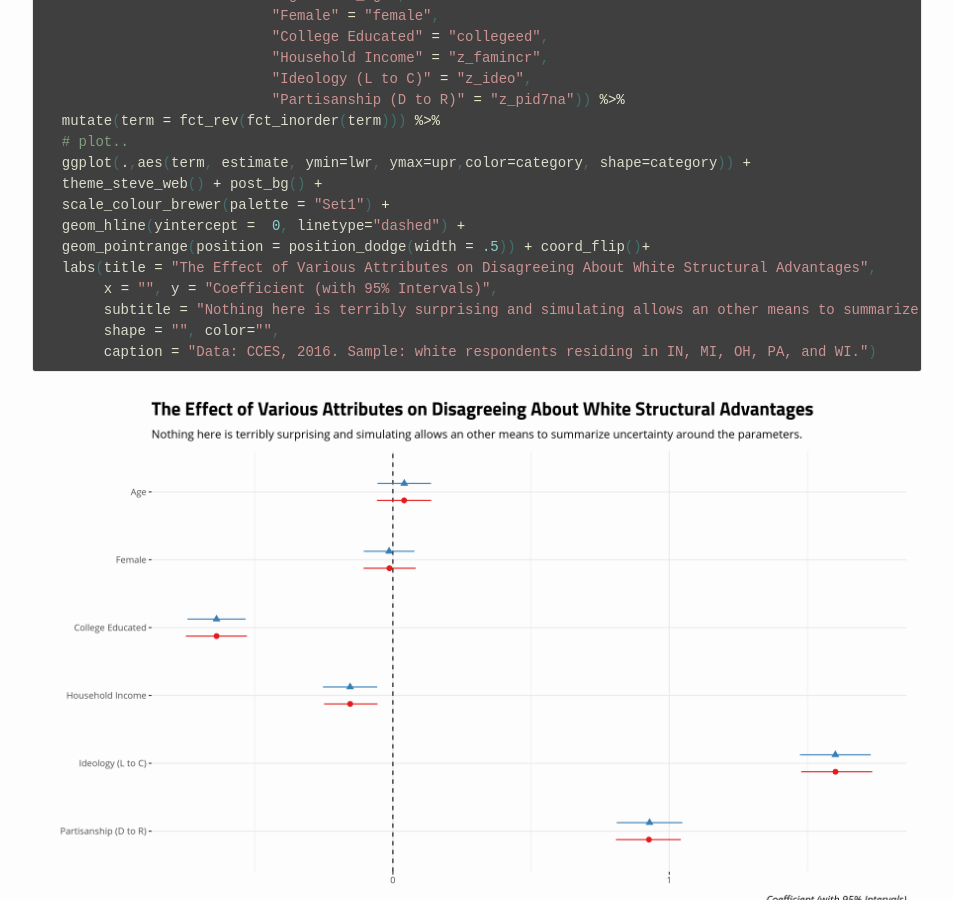
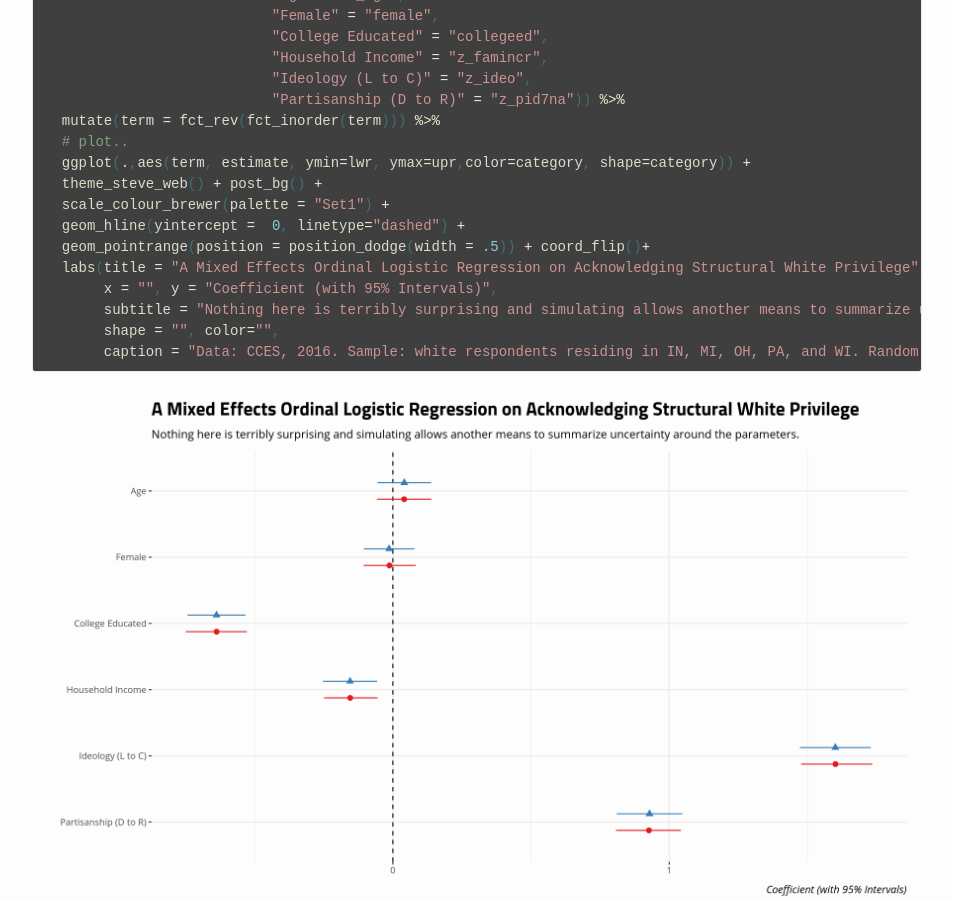
Before and after one commit to svmiller/svmiller.github.io, a Jekyll site: the page built from _posts/2020-04-13-summarizing-ordinal-models-with-simulation-multivariate-normal.md, in a window 1280 px wide and 900 px high, scrolled down 4014 px. Shown: the whole window, without its empty margins (163-1116 px from the left). Built offline with Jekyll 4.4.1, drawn with Linux system fonts in a browser that asks for light colours; nearby versions of some CDN libraries; some web fonts are replaced; comment, search, counter and statistics services are not loaded.

Commit message:
fix the graph

````diff
--- a/_posts/2020-04-13-summarizing-ordinal-models-with-simulation-multivariate-normal.md
+++ b/_posts/2020-04-13-summarizing-ordinal-models-with-simulation-multivariate-normal.md
@@ -223,11 +223,11 @@ simM1 %>% # we're going to name things to match up nicely with the above output
   scale_colour_brewer(palette = "Set1") +
   geom_hline(yintercept =  0, linetype="dashed") +
   geom_pointrange(position = position_dodge(width = .5)) + coord_flip()+
-  labs(title = "The Effect of Various Attributes on Disagreeing About White Structural Advantages",
+  labs(title = "A Mixed Effects Ordinal Logistic Regression on Acknowledging Structural White Privilege",
        x = "", y = "Coefficient (with 95% Intervals)",
-       subtitle = "Nothing here is terribly surprising and simulating allows an other means to summarize uncertainty around the parameters.",
+       subtitle = "Nothing here is terribly surprising and simulating allows another means to summarize uncertainty around the parameters.",
        shape = "", color="",
-       caption = "Data: CCES, 2016. Sample: white respondents residing in IN, MI, OH, PA, and WI.")
+       caption = "Data: CCES, 2016. Sample: white respondents residing in IN, MI, OH, PA, and WI. Random effect of state omitted for presentation.\nHigher values = more disagreement with a prompt that proposes whites have had structural advantages due to their skin color.")
 ```
 
 ![plot of chunk various-attributes-effect-acknowledging-white-advantage-cces16](/images/various-attributes-effect-acknowledging-white-advantage-cces16-1.png)
--- a/_source/2020-04-13-summarizing-ordinal-models-with-simulation-multivariate-normal.Rmd
+++ b/_source/2020-04-13-summarizing-ordinal-models-with-simulation-multivariate-normal.Rmd
@@ -178,11 +178,11 @@ simM1 %>% # we're going to name things to match up nicely with the above output
   scale_colour_brewer(palette = "Set1") +
   geom_hline(yintercept =  0, linetype="dashed") +
   geom_pointrange(position = position_dodge(width = .5)) + coord_flip()+
-  labs(title = "The Effect of Various Attributes on Disagreeing About White Structural Advantages",
+  labs(title = "A Mixed Effects Ordinal Logistic Regression on Acknowledging Structural White Privilege",
        x = "", y = "Coefficient (with 95% Intervals)",
-       subtitle = "Nothing here is terribly surprising and simulating allows an other means to summarize uncertainty around the parameters.",
+       subtitle = "Nothing here is terribly surprising and simulating allows another means to summarize uncertainty around the parameters.",
        shape = "", color="",
-       caption = "Data: CCES, 2016. Sample: white respondents residing in IN, MI, OH, PA, and WI.")
+       caption = "Data: CCES, 2016. Sample: white respondents residing in IN, MI, OH, PA, and WI. Random effect of state omitted for presentation.\nHigher values = more disagreement with a prompt that proposes whites have had structural advantages due to their skin color.")
 ```
 
 Not a whole lot changes but you can envision situations where interpretations of statistical significance might change under these conditions. This will be a novel way of checking for that.
````
Also changed, not shown: images/various-attributes-effect-acknowledging-white-advantage-cces16-1.png.
